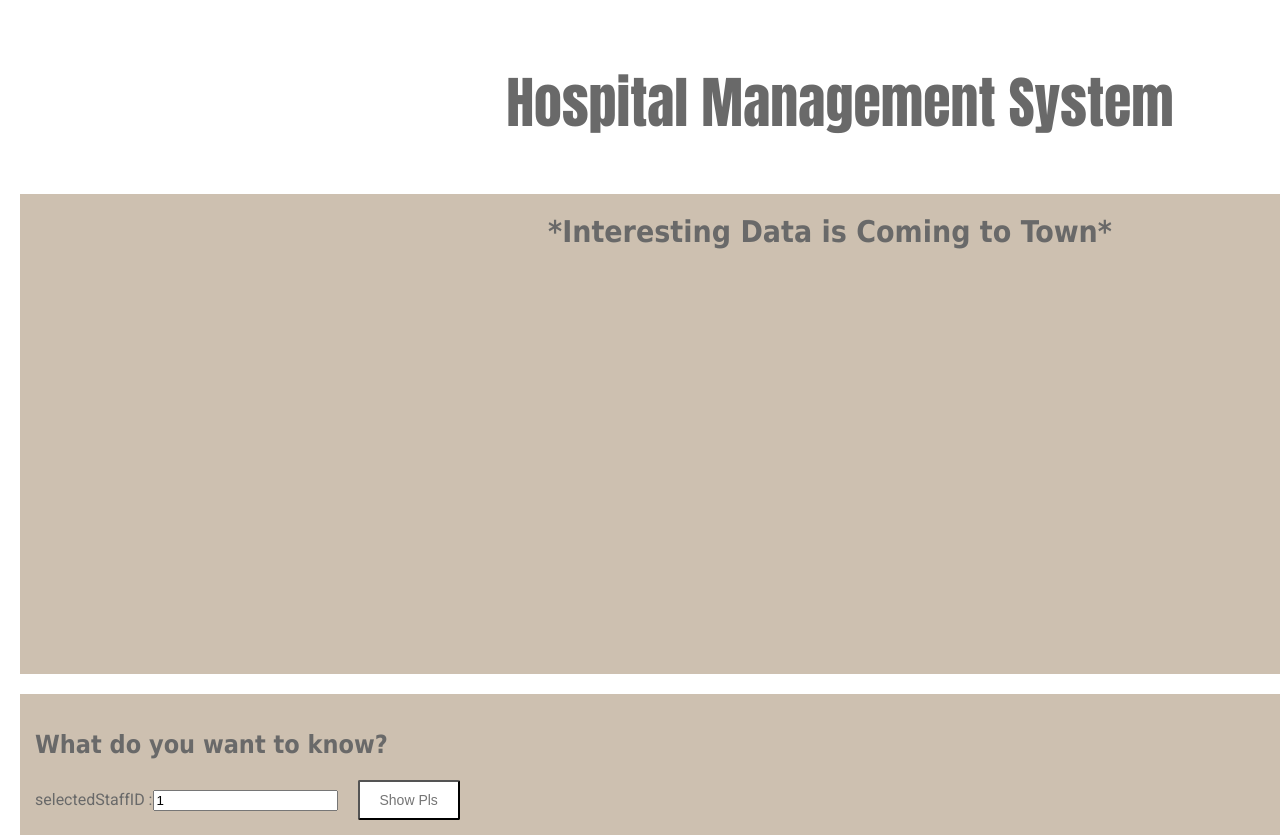
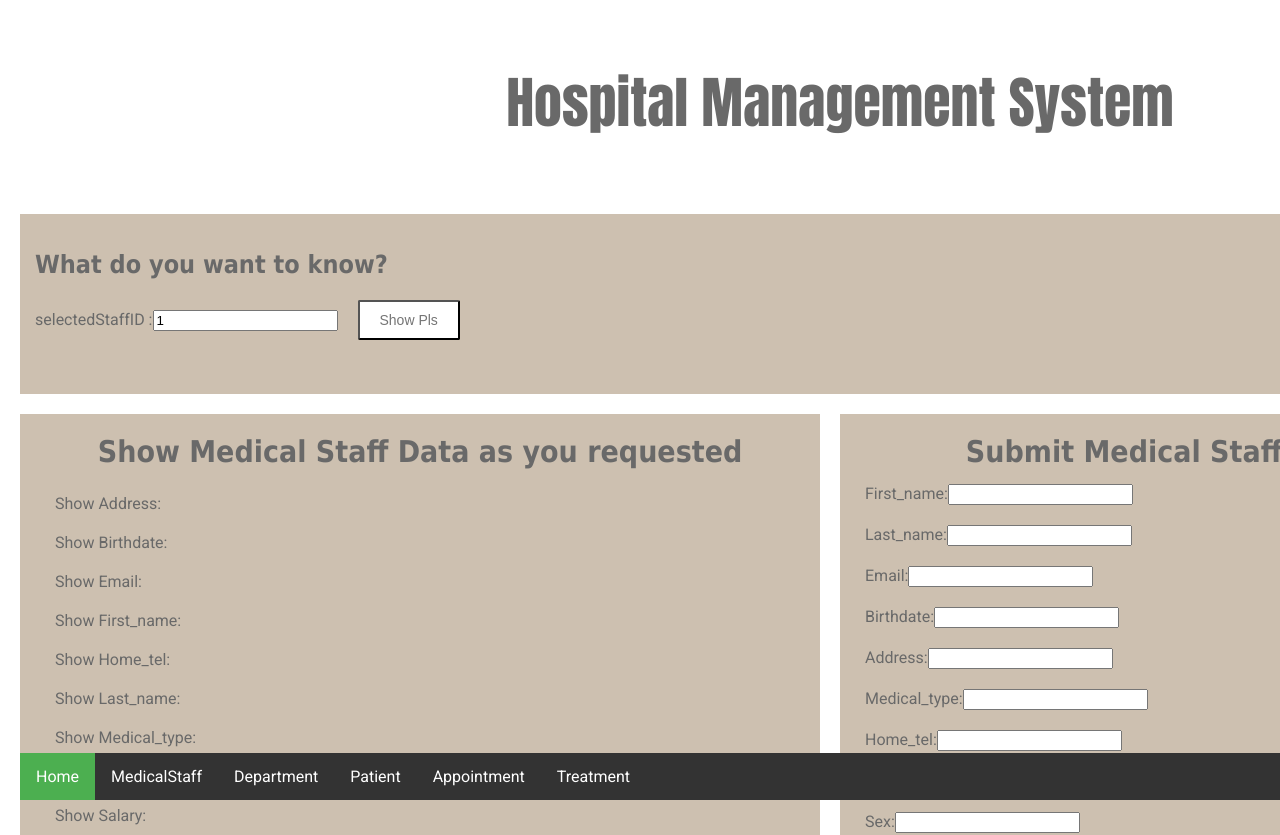
Before and after one commit to Alxegore/DataacidFrontEnd, a React (Create React App) app: page / in a window 1280 px wide. Shown: the top 835 px of the page. Built offline with nearby package versions, Linux system fonts and the light colour scheme.

Commit message:
add NavBar

```diff
--- a/src/App.js
+++ b/src/App.js
@@ -41,13 +41,10 @@ const Header = styled.div`
   font-family: Impact, Charcoal, sans-serif;
 `;
 
-const BoxPanel = styled.div`
+const NavBar = styled.div`
   grid-column: 1 / span 2;
   grid-row: 2;
-  background: rgba(205, 192, 176, 1);
   overflow: hidden;
-  height: 450px;
-  padding: 15px;
   img {
     display: inline-block;
     margin: 10px;
@@ -212,7 +209,7 @@ const Panel_Dept2 = styled.div`
 const Panel_Patient1 = styled.div`
   grid-column: 1 ;
   grid-row: 7;
-  background: rgba(238, 223, 204, 1);
+  background: rgba(205, 192, 176, 1);
   overflow: hidden;
   height: 550px;
   padding: 15px;
@@ -228,7 +225,7 @@ const Panel_Patient1 = styled.div`
 const Panel_Patient2 = styled.div`
   grid-column: 2 ;
   grid-row: 7;
-  background: rgba(238, 223, 204, 1);
+  background: rgba(205, 192, 176, 1);
   overflow: hidden;
   height: 550px;
   padding: 15px;
@@ -245,7 +242,7 @@ const Panel_Patient2 = styled.div`
 const Panel_Appoint1 = styled.div`
   grid-column: 1;
   grid-row: 8;
-  background: rgba(238, 223, 204, 1);
+  background: rgba(205, 192, 176, 1);
   overflow: hidden;
   height: 350px;
   padding: 15px;
@@ -261,7 +258,7 @@ const Panel_Appoint1 = styled.div`
 const Panel_Appoint2 = styled.div`
   grid-column: 2;
   grid-row: 8;
-  background: rgba(238, 223, 204, 1);
+  background: rgba(205, 192, 176, 1);
   overflow: hidden;
   height: 350px;
   padding: 15px;
@@ -277,7 +274,7 @@ const Panel_Appoint2 = styled.div`
 const Panel_Appoint3 = styled.div`
   grid-column: 1;
   grid-row: 9;
-  background: rgba(238, 223, 204, 1);
+  background: rgba(205, 192, 176, 1);
   overflow: hidden;
   height: 250px;
   padding: 15px;
@@ -293,7 +290,7 @@ const Panel_Appoint3 = styled.div`
 const Panel_Appoint4 = styled.div`
   grid-column: 2;
   grid-row: 9;
-  background: rgba(238, 223, 204, 1);
+  background: rgba(205, 192, 176, 1);
   overflow: hidden;
   height: 250px;
   padding: 15px;
@@ -309,7 +306,7 @@ const Panel_Appoint4 = styled.div`
 const Panel_Appoint5 = styled.div`
   grid-column: 1;
   grid-row: 10;
-  background: rgba(238, 223, 204, 1);
+  background: rgba(205, 192, 176, 1);
   overflow: hidden;
   height: 250px;
   padding: 15px;
@@ -325,7 +322,7 @@ const Panel_Appoint5 = styled.div`
 const Panel_Appoint6 = styled.div`
   grid-column: 2;
   grid-row: 10;
-  background: rgba(238, 223, 204, 1);
+  background: rgba(205, 192, 176, 1);
   overflow: hidden;
   height: 250px;
   padding: 15px;
@@ -418,6 +415,8 @@ class App extends Component {
       post_appointment_date: "",
       post_appointment_doctorID: "",
       post_appointment_patientID: "",
+
+      isActive: 0
     };
     this.handleSelectedStaffID = this.handleSelectedStaffID.bind(this);
 
@@ -606,16 +605,25 @@ class App extends Component {
     return returnVal;
   }
 
+
+
   render() {
     console.log(this.state);
     return (
       <Container>
         {/* <Image2 src="http://static.siuk-thailand.com/assets/images/thelogoforcms.jpg" align="middle" /> */}
-        <Header>Hospital Management System</Header>
-        <BoxPanel>
-          <h1> *Interesting Data is Coming to Town* </h1>
-        </BoxPanel>
-        <Panel>
+        <Header id="home">Hospital Management System</Header>
+        <NavBar>
+          <ul>
+            <li><a href="#home" className={this.state.isActive==0 ? 'active': ''} onClick={()=>{this.setState({isActive : 0})}}>Home</a></li>
+            <li><a href="#MedicalStaff" className={this.state.isActive==1 ? 'active': ''} onClick={()=>{this.setState({isActive : 1})}}>MedicalStaff</a></li>
+            <li><a href="#department" className={this.state.isActive==2 ? 'active': ''} onClick={()=>{this.setState({isActive : 2})}}>Department</a></li>
+            <li><a href="#patient" className={this.state.isActive==3 ? 'active': ''} onClick={()=>{this.setState({isActive : 3})}}>Patient</a></li>
+            <li><a href="#appointment" className={this.state.isActive==4 ? 'active': ''} onClick={()=>{this.setState({isActive : 4})}}>Appointment</a></li>
+            <li><a href="#treatment" className={this.state.isActive==5 ? 'active': ''} onClick={()=>{this.setState({isActive : 5})}}>Treatment</a></li>
+          </ul>
+        </NavBar>
+        <Panel id="MedicalStaff">
           <h2>What do you want to know?</h2>
           {/* <div class="input1">
             selectedStaffID : &nbsp;
@@ -979,7 +987,7 @@ class App extends Component {
             {/* </div> */}
           </div>
         </Panel5>
-        <Panel_Dept>
+        <Panel_Dept id="department">
           <div>
             < h2>Department Session</h2>
             <Panel_Dept1>
@@ -1024,7 +1032,7 @@ class App extends Component {
             </Panel_Dept2>
           </div>
         </Panel_Dept>
-        <Panel_Patient1>
+        <Panel_Patient1 id="patient">
           <div class="input1">
             Please key patient ID : &nbsp;
               <label>
@@ -1178,7 +1186,7 @@ class App extends Component {
             </div>
           </form>
         </Panel_Patient2>
-        <Panel_Appoint1>
+        <Panel_Appoint1 id="appointment">
           <h1> Show Appointment</h1>
           <div>
             <div>
@@ -1350,7 +1358,7 @@ class App extends Component {
             </div>
           </div>
         </Panel_Appoint4>
-        <Panel_Appoint5>
+        <Panel_Appoint5 id="treatment">
           <h1> Show Treatment</h1>
           <div>
             <div>
--- a/src/index.css
+++ b/src/index.css
@@ -22,3 +22,34 @@ h3 {
   color: rgb(105,105,105);
   font-family: Tahoma, Geneva, sans-serif;
 }
+
+ul {
+  list-style-type: none;
+  margin: 0;
+  padding: 0;
+  overflow: hidden;
+  background-color: #333;
+  position: fixed;
+  bottom: 0;
+  width: 100%;
+}
+
+li {
+  float: left;
+}
+
+li a {
+  display: block;
+  color: white;
+  text-align: center;
+  padding: 14px 16px;
+  text-decoration: none;
+}
+
+li a:hover {
+  background-color: #111;
+}
+
+.active {
+  background-color: #4CAF50;
+}
```
